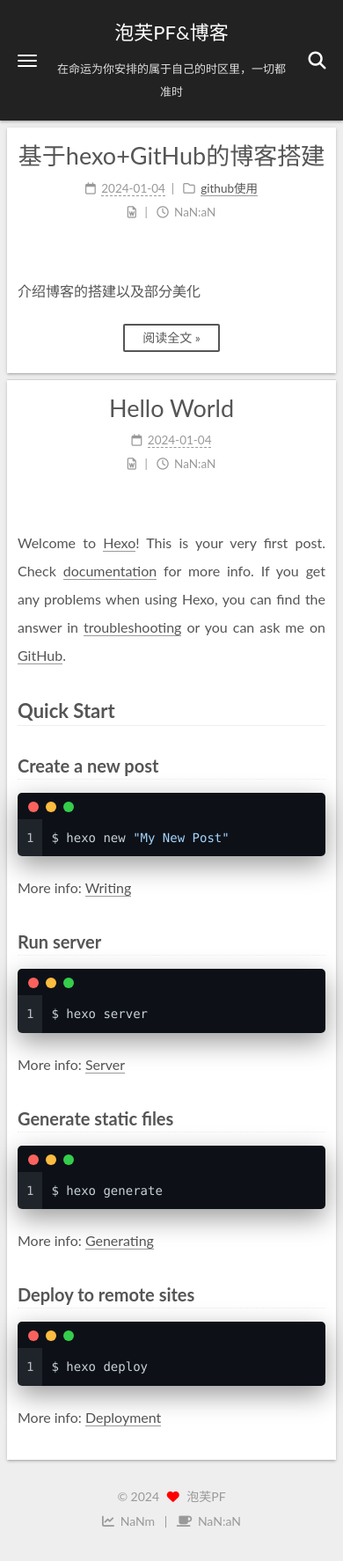
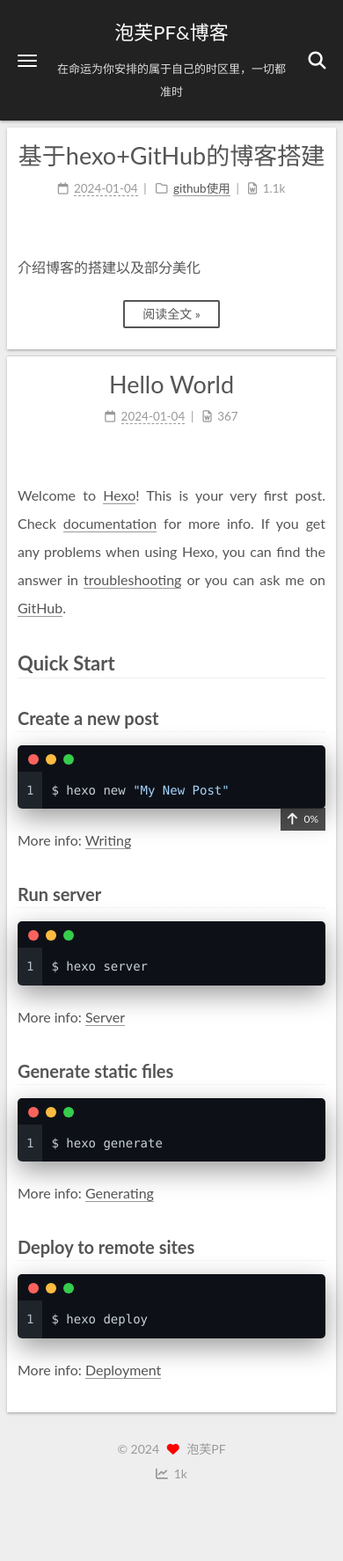
Before and after one commit to pfmirr/pfmirr.github.io, a plain HTML site: page index.html in a window 390 px wide. Shown: the whole page at 88% size. After the commit the page ends 1709 px from the top, so only its background shows below. Drawn offline with nearby package versions, Linux system fonts and the light colour scheme; a script that the page names is missing.

Commit message:
Site updated: 2024-01-04 18:06:54

```diff
--- a/css/main.css
+++ b/css/main.css
@@ -1619,9 +1619,18 @@ pre code {
 }
 .back-to-top {
   font-size: 12px;
-  margin: 8px -10px -20px;
-  opacity: 0;
-  transition: opacity 0.2s ease-in-out;
+  align-items: center;
+  bottom: -100px;
+  color: #fff;
+  display: flex;
+  height: 26px;
+  transition: bottom 0.2s ease-in-out;
+  background: #222;
+  cursor: pointer;
+  opacity: 0.6;
+  position: fixed;
+  z-index: 30;
+  right: 30px;
 }
 .back-to-top span {
   margin-right: 8px;
@@ -1630,12 +1639,24 @@ pre code {
   text-align: center;
   width: 26px;
 }
+@media (max-width: 991px) {
+  .back-to-top {
+    right: 20px;
+  }
+}
+.back-to-top:hover {
+  opacity: 0.8;
+}
+@media (max-width: 991px) {
+  .back-to-top {
+    opacity: 0.8;
+  }
+}
+.back-to-top:hover {
+  color: #fc6423;
+}
 .back-to-top.back-to-top-on {
-  cursor: pointer;
-  opacity: 0.6;
-}
-.back-to-top.back-to-top-on:hover {
-  opacity: 0.8;
+  bottom: 30px;
 }
 .rtl.post-body p,
 .rtl.post-body a,
@@ -2637,13 +2658,6 @@ header.header {
 .links-of-author-item a:hover {
   background: var(--body-bg-color);
 }
-.back-to-top {
-  background: var(--body-bg-color);
-  margin: -4px -10px -18px;
-}
-.back-to-top.back-to-top-on {
-  margin-top: 16px;
-}
 .main-inner .sub-menu,
 .main-inner .post-block,
 .main-inner .tabs-comment,
--- a/index.html
+++ b/index.html
@@ -237,20 +237,12 @@
     </span>
 
 
-    <span class="post-meta-break"></span>
     <span class="post-meta-item" title="本文字数">
       <span class="post-meta-item-icon">
         <i class="far fa-file-word"></i>
       </span>
       <span class="post-meta-item-text">本文字数：</span>
-      <span></span>
-    </span>
-    <span class="post-meta-item" title="阅读时长">
-      <span class="post-meta-item-icon">
-        <i class="far fa-clock"></i>
-      </span>
-      <span class="post-meta-item-text">阅读时长 &asymp;</span>
-      <span>NaN:aN</span>
+      <span>1.1k</span>
     </span>
 </div>
 
@@ -328,20 +320,12 @@
     </span>
 
 
-    <span class="post-meta-break"></span>
     <span class="post-meta-item" title="本文字数">
       <span class="post-meta-item-icon">
         <i class="far fa-file-word"></i>
       </span>
       <span class="post-meta-item-text">本文字数：</span>
-      <span></span>
-    </span>
-    <span class="post-meta-item" title="阅读时长">
-      <span class="post-meta-item-icon">
-        <i class="far fa-clock"></i>
-      </span>
-      <span class="post-meta-item-text">阅读时长 &asymp;</span>
-      <span>NaN:aN</span>
+      <span>367</span>
     </span>
 </div>
 
@@ -403,13 +387,7 @@
     <span class="post-meta-item-icon">
       <i class="fa fa-chart-line"></i>
     </span>
-    <span title="站点总字数">NaNm</span>
-  </span>
-  <span class="post-meta-item">
-    <span class="post-meta-item-icon">
-      <i class="fa fa-coffee"></i>
-    </span>
-    <span title="站点阅读时长">NaN:aN</span>
+    <span title="站点总字数">1k</span>
   </span>
 </div>
 
```
Also changed, not shown: 2024/01/04/hello-world/index.html (+2 -16 lines), 2024/01/04/基于hexo-GitHub的博客搭建/index.html (+3 -17 lines), about/index.html (+1 -7 lines), archives/2024/01/index.html (+1 -7 lines), archives/2024/index.html (+1 -7 lines), archives/index.html (+1 -7 lines), categories/github使用/index.html (+1 -7 lines), categories/index.html (+1 -7 lines), search.xml (+21 -21 lines), tags/index.html (+1 -7 lines), tags/博客/index.html (+1 -7 lines).
